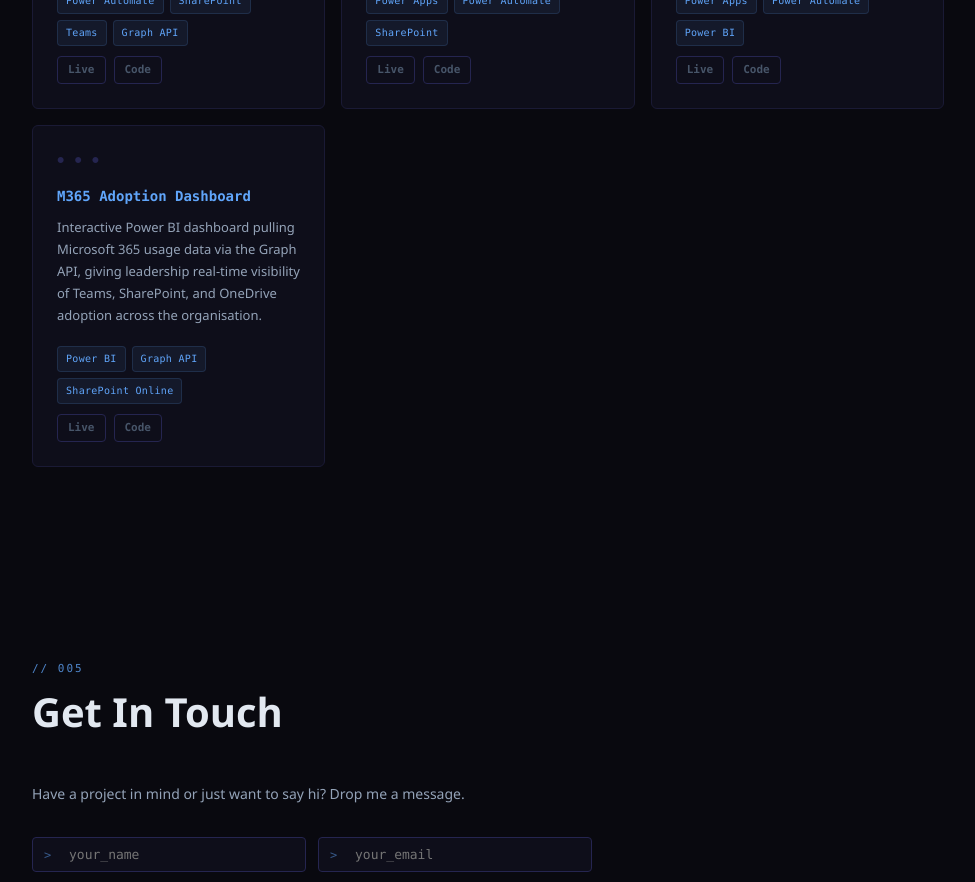
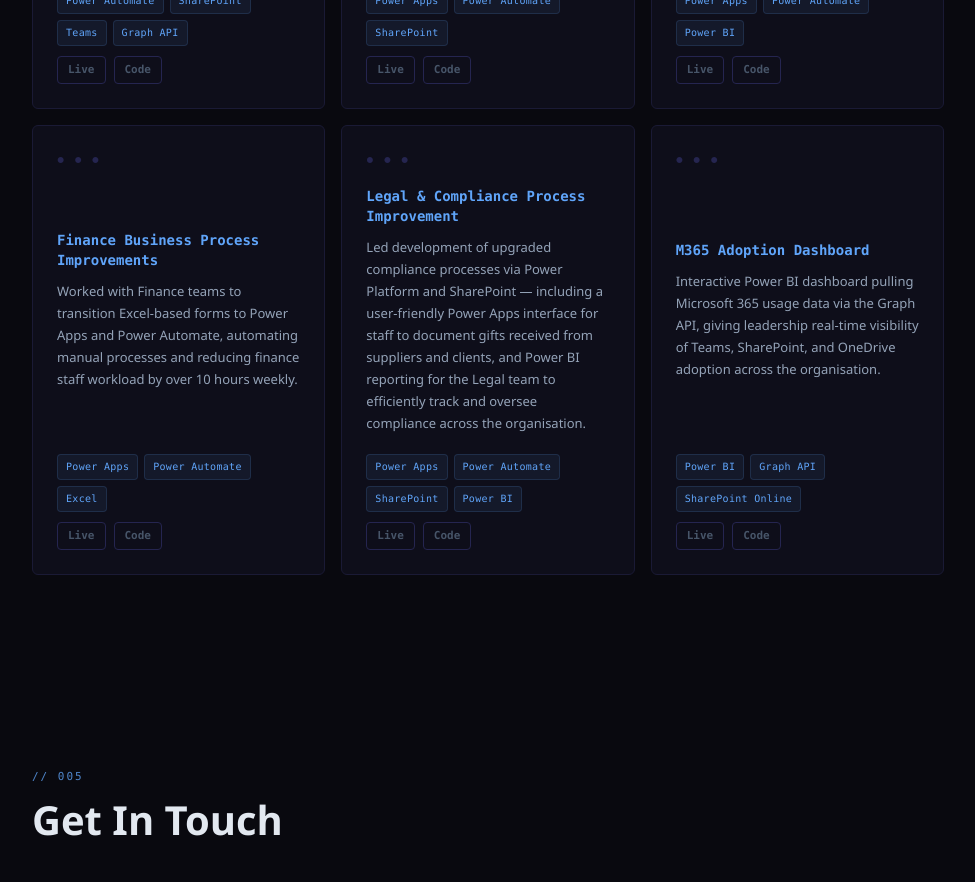
Before and after one commit to ShanujPatel/portfolio, a React (Vite) app: page / in a window 1280 px wide. Shown: the part 3200-4082 px from the top of the page, without its empty margins (152-1127 px from the left). Built offline with nearby package versions, Linux system fonts and the light colour scheme.

Commit message:
added two addtional projects

```diff
--- a/src/components/Projects.jsx
+++ b/src/components/Projects.jsx
@@ -19,6 +19,20 @@
     title: 'Retail Support Portals',
     description: 'Collaborated with Retail teams to build end-to-end support portals using Power Platform — Power Apps for intuitive issue logging in stores, Power Automate flows for approvals, and Power BI reports for comprehensive reporting. Delivered significant time savings for stores and back-office teams in handling and resolving issues.',
     tags: ['Power Apps', 'Power Automate', 'Power BI'],
+    demo: '#',
+    code: '#',
+  },
+  {
+    title: 'Finance Business Process Improvements',
+    description: 'Worked with Finance teams to transition Excel-based forms to Power Apps and Power Automate, automating manual processes and reducing finance staff workload by over 10 hours weekly.',
+    tags: ['Power Apps', 'Power Automate', 'Excel'],
+    demo: '#',
+    code: '#',
+  },
+  {
+    title: 'Legal & Compliance Process Improvement',
+    description: 'Led development of upgraded compliance processes via Power Platform and SharePoint — including a user-friendly Power Apps interface for staff to document gifts received from suppliers and clients, and Power BI reporting for the Legal team to efficiently track and oversee compliance across the organisation.',
+    tags: ['Power Apps', 'Power Automate', 'SharePoint', 'Power BI'],
     demo: '#',
     code: '#',
   },
```
